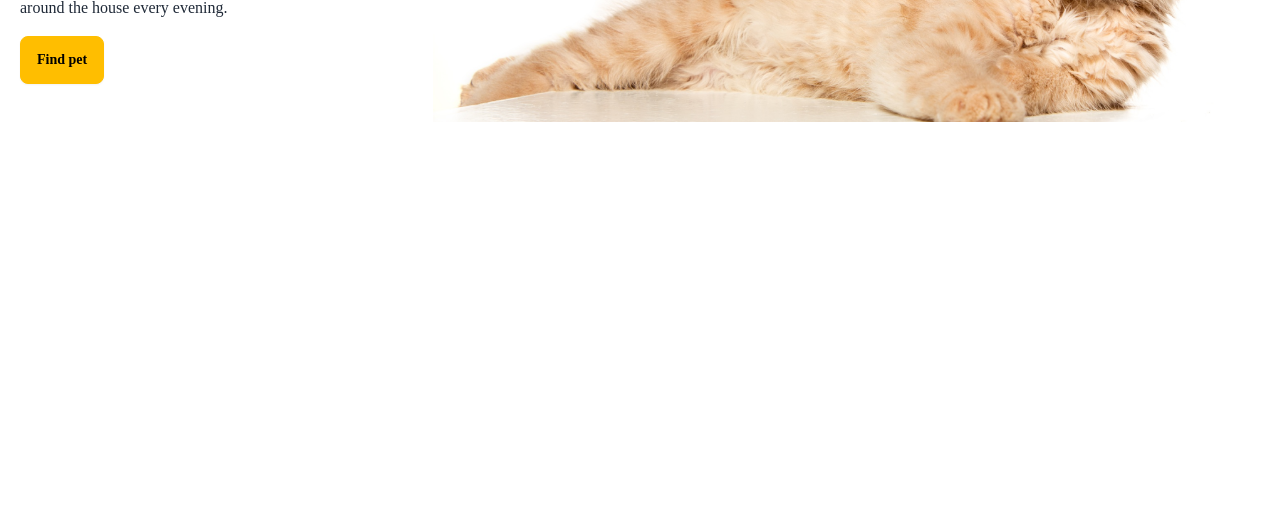
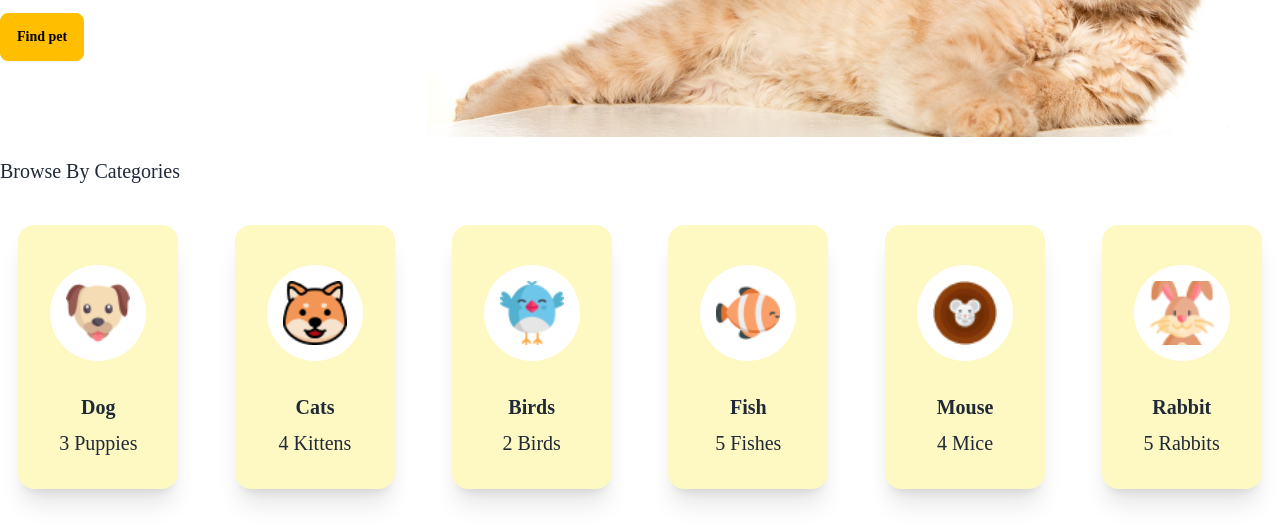
Before and after one commit to Shaikat0079/cat-shop, a plain HTML site: page index.html in a window 1280 px wide. Shown: the part 431-960 px from the top of the page. Before the commit the page ends 800 px from the top, so only its background shows below. Drawn offline with nearby package versions, Linux system fonts and the light colour scheme; a web font is replaced by a local one.

Commit message:
Categories added

```diff
--- a/index.html
+++ b/index.html
@@ -50,7 +50,7 @@
         </section>
       </nav>
       <!-- hero section  -->
-      <section class="m-5 lg:">
+      <section class="m-5 lg:container lg:mx-auto">
         <article class="flex flex-col items-center lg:flex-row">
           <div class="lg:w-1/3 flex flex-col items-start gap-4">
             <h1 class="text-4xl lg:text-6xl">
@@ -67,7 +67,91 @@
         </article>
       </section>
     </header>
-    <main></main>
+    <main class="lg:container lg:mx-auto">
+      <!-- Categories Section -->
+      <h class="text-xl">Browse By Categories</h1>
+      <section class="grid grid-cols-2 justify-items-center gap-5 my-10 lg:grid-cols-6 ">
+        <div class="card bg-base-100 w-40 shadow-xl bg-yellow-100">
+          <figure class="px-10 pt-10 rou">
+            <div class="avatar">
+              <div class="w-24 rounded-full bg-white p-4">
+                <img src="./assets/dog-cartoon.png" />
+              </div>
+            </div>
+          </figure>
+          <div class="card-body items-center text-center">
+            <h2 class="card-title">Dog</h2>
+            <p>3 Puppies</p>
+          </div>
+        </div>
+        <div class="card bg-base-100 w-40 shadow-xl bg-yellow-100">
+          <figure class="px-10 pt-10 rou">
+            <div class="avatar">
+              <div class="w-24 rounded-full bg-white p-4">
+                <img src="./assets/cat-cartoon.png" />
+              </div>
+            </div>
+          </figure>
+          <div class="card-body items-center text-center">
+            <h2 class="card-title">Cats</h2>
+            <p>4 Kittens</p>
+          </div>
+        </div>
+        <div class="card bg-base-100 w-40 shadow-xl bg-yellow-100">
+          <figure class="px-10 pt-10 rou">
+            <div class="avatar">
+              <div class="w-24 rounded-full bg-white p-4">
+                <img src="./assets/bird-cartoon.png" />
+              </div>
+            </div>
+          </figure>
+          <div class="card-body items-center text-center">
+            <h2 class="card-title">Birds</h2>
+            <p>2 Birds</p>
+          </div>
+        </div>
+        <div class="card bg-base-100 w-40 shadow-xl bg-yellow-100">
+          <figure class="px-10 pt-10 rou">
+            <div class="avatar">
+              <div class="w-24 rounded-full bg-white p-4">
+                <img src="./assets/fish-cartoon.png" />
+              </div>
+            </div>
+          </figure>
+          <div class="card-body items-center text-center">
+            <h2 class="card-title">Fish</h2>
+            <p>5 Fishes</p>
+          </div>
+        </div>
+        <div class="card bg-base-100 w-40 shadow-xl bg-yellow-100">
+          <figure class="px-10 pt-10 rou">
+            <div class="avatar">
+              <div class="w-24 rounded-full bg-white p-4">
+                <img src="./assets/mouse-cartoon.png" />
+              </div>
+            </div>
+          </figure>
+          <div class="card-body items-center text-center">
+            <h2 class="card-title">Mouse</h2>
+            <p>4 Mice</p>
+          </div>
+        </div>
+        <div class="card bg-base-100 w-40 shadow-xl bg-yellow-100">
+          <figure class="px-10 pt-10 rou">
+            <div class="avatar">
+              <div class="w-24 rounded-full bg-white p-4">
+                <img src="./assets/rabbit-cartoon.png" />
+              </div>
+            </div>
+          </figure>
+          <div class="card-body items-center text-center">
+            <h2 class="card-title">Rabbit</h2>
+            <p>5 Rabbits</p>
+          </div>
+        </div>
+      </section>
+
+    </main>
     <footer></footer>
   </body>
 </html>
```
